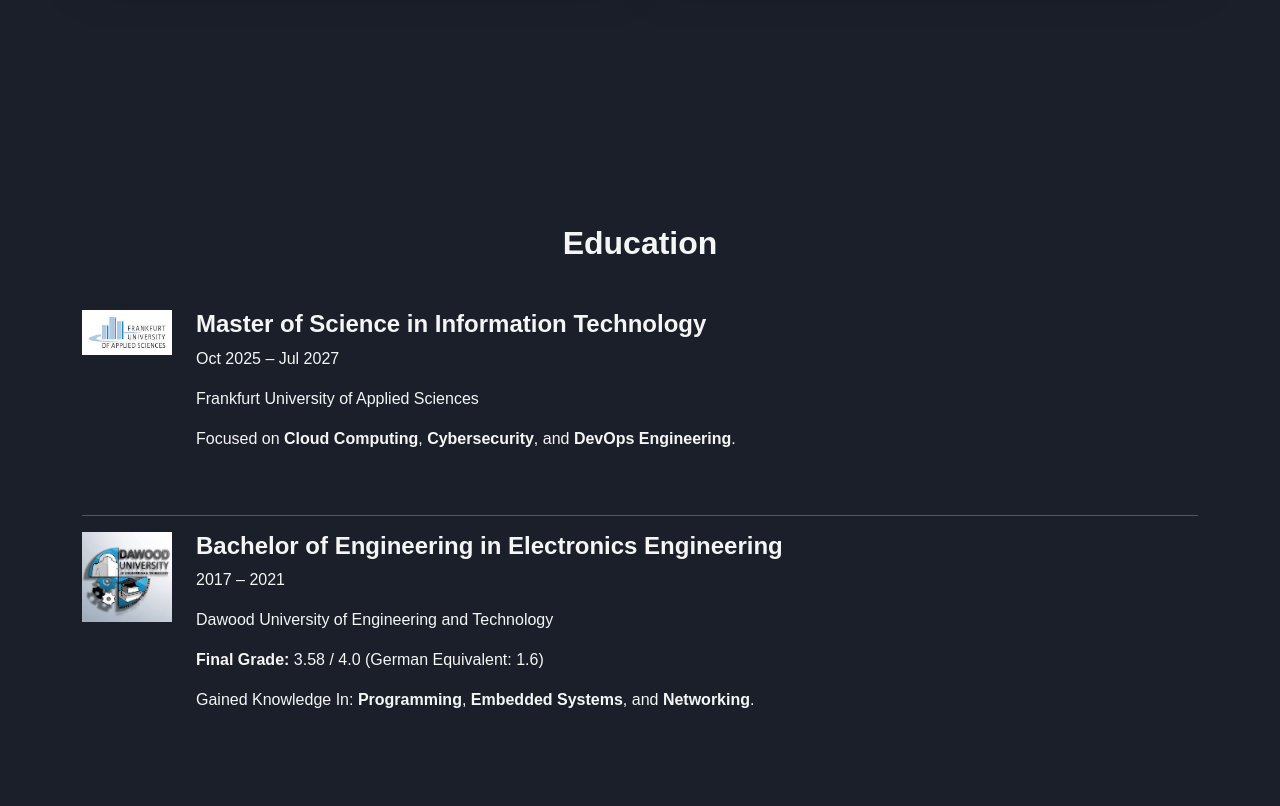
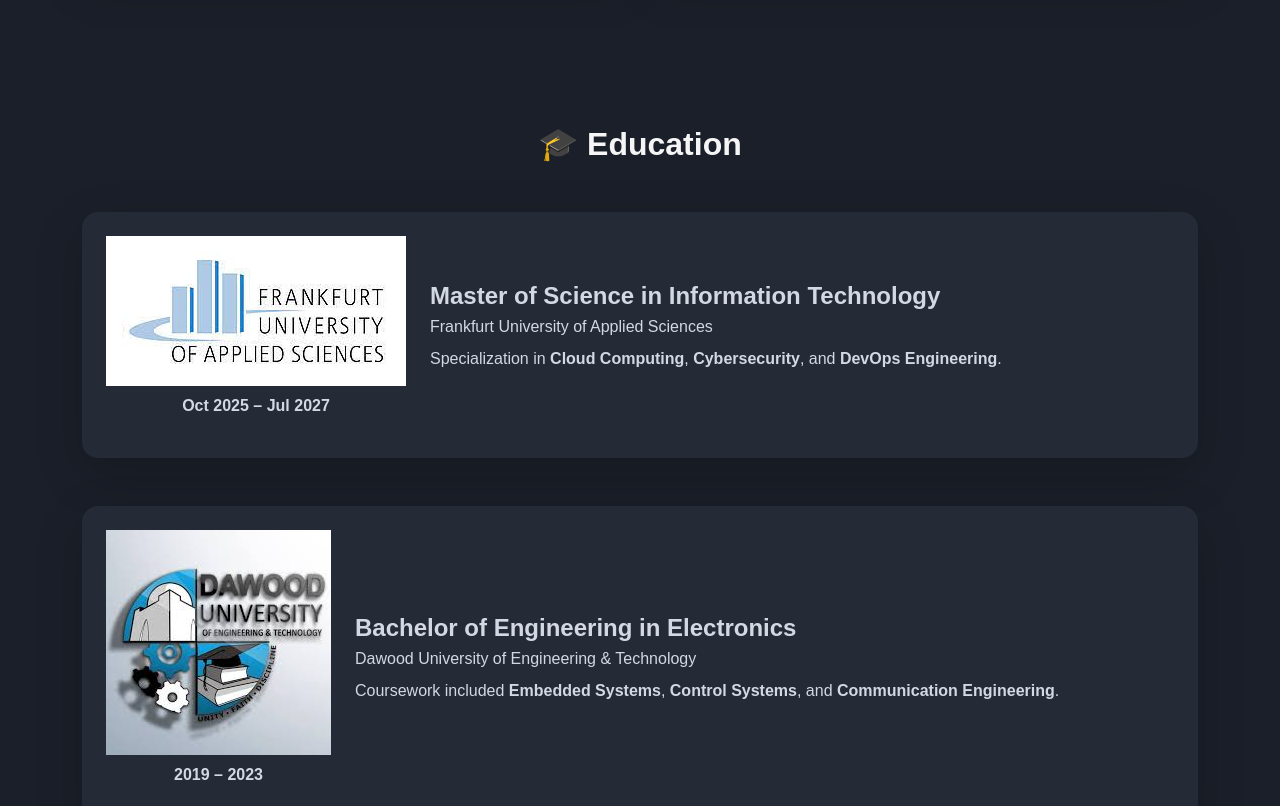
Before and after one commit to ShayanTofique/gcp-portfolio-deployment-project, a website: page frontend/index.html in a window 1280 px wide. Shown: the part 2300-3106 px from the top of the page. Drawn offline with nearby package versions, Linux system fonts and the light colour scheme.

Commit message:
imporved index.html

```diff
--- a/frontend/index.html
+++ b/frontend/index.html
@@ -174,45 +174,46 @@
   <!-- Education Section -->
 <section id="education" class="d-flex align-items-center min-vh-100">
   <div class="container">
-      <h2 class="fw-bold text-center mb-5">Education</h2>
+    <h2 class="fw-bold text-center mb-5 section-title">🎓 Education</h2>
 
     <!-- Master's Degree -->
-      <div class="edu-card mb-5">
-        <div class="d-flex align-items-start">
-          <div class="me-4">
-            <img src="assets/FAUS.png" alt="Frankfurt UAS Logo"
-              width="90">
+    <div class="edu-card card shadow-lg mb-5 p-4 rounded-4">
+      <div class="d-flex align-items-center">
+        <div class="me-4 text-center">
+          <img src="assets/FAUS.png" alt="Frankfurt UAS Logo" class="edu-logo mb-2">
+          <p class="edu-date fw-semibold">Oct 2025 – Jul 2027</p>
         </div>
         <div>
-            <h4 class="fw-bold">Master of Science in Information Technology</h4>
-            <p class="edu-date">Oct 2025 – Jul 2027</p>
-            <p class="edu-university">Frankfurt University of Applied Sciences</p>
-            <p>Focused on <strong>Cloud Computing</strong>, <strong>Cybersecurity</strong>, and <strong>DevOps
-                Engineering</strong>.</p>
+          <h4 class="fw-bold mb-1">Master of Science in Information Technology</h4>
+          <p class="edu-university mb-2">Frankfurt University of Applied Sciences</p>
+          <p class="edu-focus">
+            Specialization in <strong>Cloud Computing</strong>, <strong>Cybersecurity</strong>, and <strong>DevOps
+            Engineering</strong>.
+          </p>
         </div>
       </div>
     </div>
-      <hr class="edu-divider">
 
-      <!-- Bachelor's Degree -->
-      <div class="edu-card mb-5">
-        <div class="d-flex align-items-start">
-          <div class="me-4">
-            <img src="assets/DUET.png" alt="DUET Logo"
-              width="90">
+    <!-- Bachelor's Degree (example if you want to add) -->
+    <div class="edu-card card shadow-lg mb-5 p-4 rounded-4">
+      <div class="d-flex align-items-center">
+        <div class="me-4 text-center">
+          <img src="assets/DUET.png" alt="DUET Logo" class="edu-logo mb-2">
+          <p class="edu-date fw-semibold">2019 – 2023</p>
         </div>
         <div>
-            <h4 class="fw-bold">Bachelor of Engineering in Electronics Engineering</h4>
-            <p class="edu-date">2017 – 2021</p>
-            <p class="edu-university">Dawood University of Engineering and Technology</p>
-            <p><strong>Final Grade:</strong> 3.58 / 4.0 (German Equivalent: 1.6)</p>
-            <p>Gained Knowledge In: <strong>Programming</strong>, <strong>Embedded Systems</strong>, and <strong>Networking</strong>.</p>
+          <h4 class="fw-bold mb-1">Bachelor of Engineering in Electronics</h4>
+          <p class="edu-university mb-2">Dawood University of Engineering & Technology</p>
+          <p class="edu-focus">
+            Coursework included <strong>Embedded Systems</strong>, <strong>Control Systems</strong>, and <strong>Communication Engineering</strong>.
+          </p>
         </div>
       </div>
     </div>
 
   </div>
 </section>
+
 
 
 
@@ -257,7 +258,7 @@
   </section>
 
   <!-- Contact Section -->
-  <section id="contact" class="py-5">
+  <section id="contact" class="d-flex align-items-center justify-content-center min-vh-100 py-5">
     <div class="container">
       <h2 class="text-center mb-4">Contact Me</h2>
       <form id="contactForm" class="col-md-6 mx-auto">
```
Lines whose indentation alone changed are shown as unchanged.
